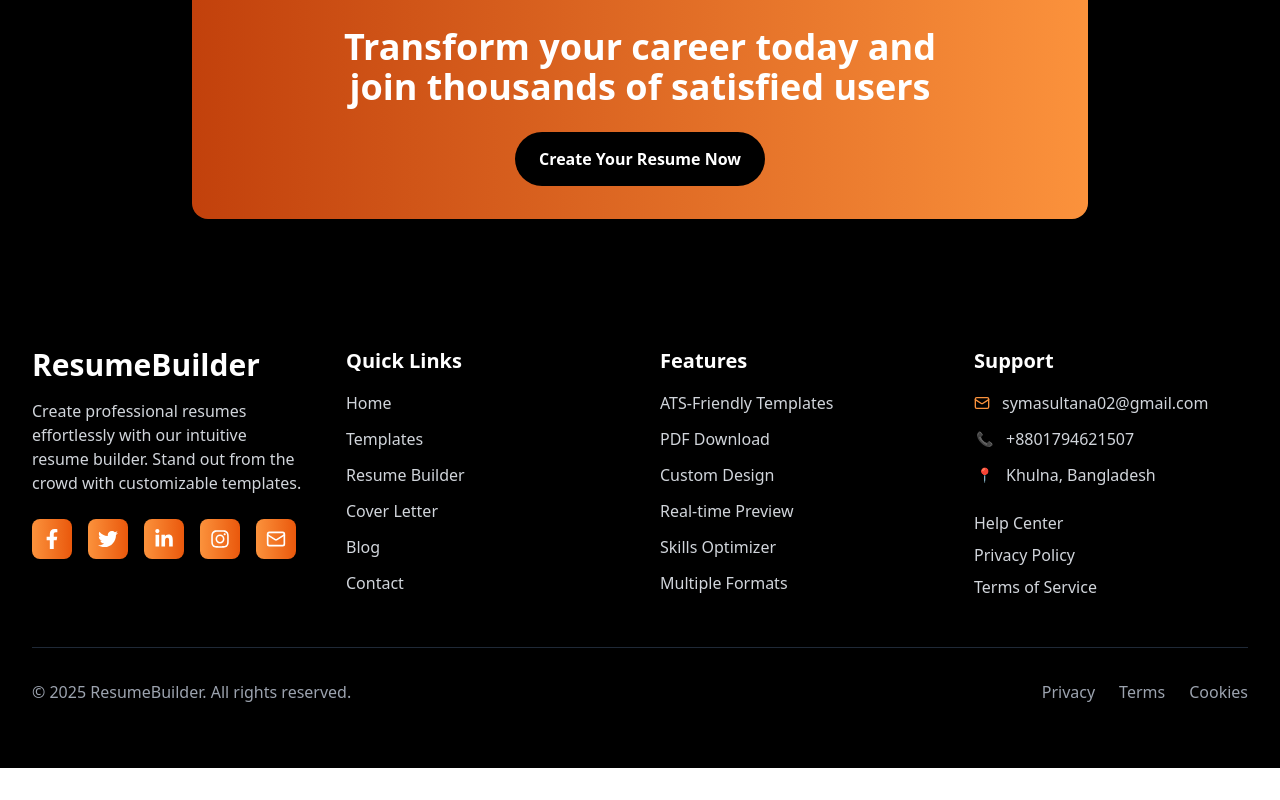
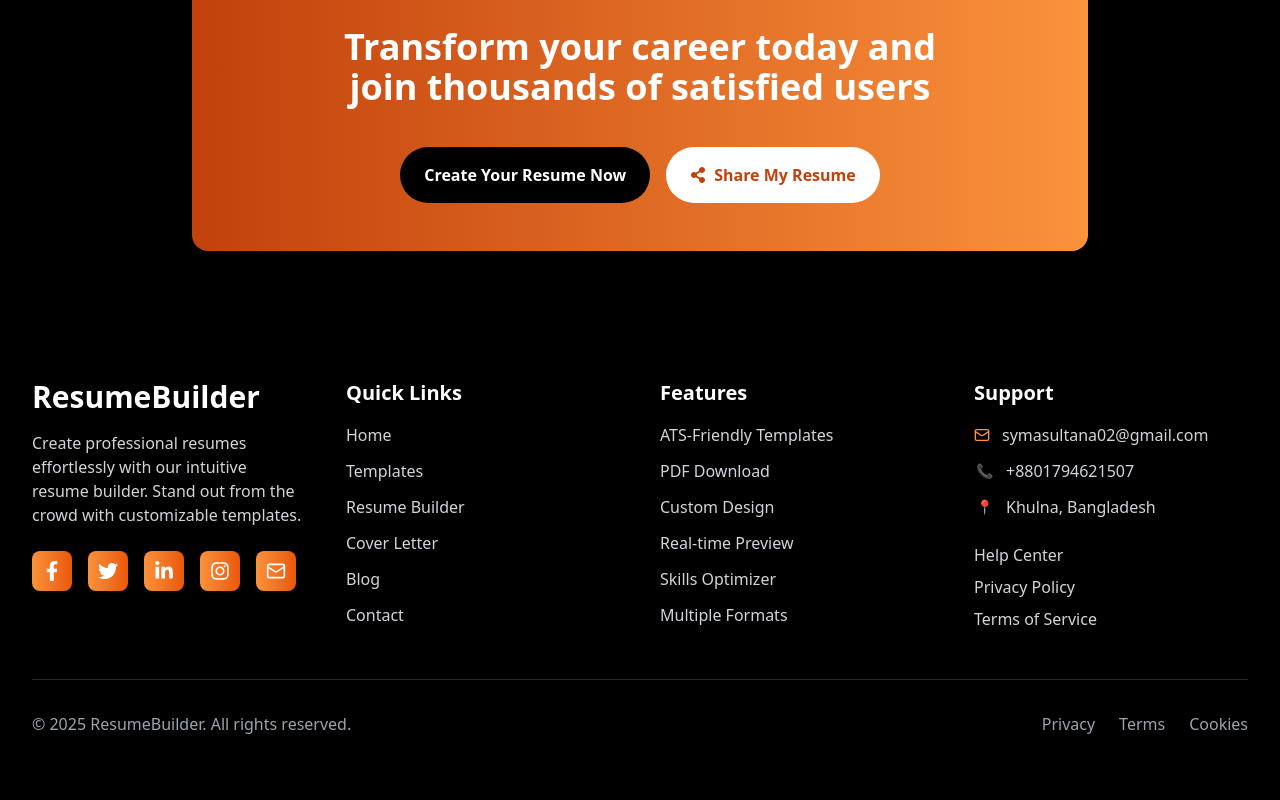
Before and after one commit to symadev/skillsync, a React (Vite) app: page / in a window 1280 px wide. Shown: the part 3491-4291 px from the top of the page. Before the commit the page ends 4259 px from the top, so only its background shows below. Built offline with nearby package versions, Linux system fonts and the light colour scheme; no server answers; sample sign-in values are in the browser's storage.

Commit message:
added the links

```diff
--- a/src/Component/CtaSection.jsx
+++ b/src/Component/CtaSection.jsx
@@ -1,7 +1,24 @@
+import { useState } from "react";
+import Modal from "react-modal";
 import { Link } from "react-router-dom";
+import { FaCopy, FaShareAlt } from "react-icons/fa";
+Modal.setAppElement('#root');
+
+const CtaSection = ({ user }) => {
+  const [isModalOpen, setIsModalOpen] = useState(false);
 
 
-const CtaSection = () => {
+  const shareLink = `https://skillsync.com/share/${user?.email}`;
+   if (!user || !user.email) {
+  return null; // বা fallback UI দেখাও
+}
+console.log(user);
+
+  const handleCopy = () => {
+    navigator.clipboard.writeText(shareLink);
+    alert("Share link copied to clipboard!");
+  };
+
   return (
     <div className="bg-black py-16 px-6">
       <div className="max-w-4xl mx-auto bg-gradient-to-r from-orange-700 to-orange-400 rounded-2xl py-12 px-6 text-center text-white shadow-lg">
@@ -9,12 +26,59 @@ const CtaSection = () => {
           Transform your career today and <br />
           join thousands of satisfied users
         </h2>
-                <Link to ="/dashboard/resume" className="bg-black hover:bg-orange-700 text-white font-semibold py-4 px-6 rounded-full transition duration-300">
+
+        <div className="flex justify-center gap-4 flex-wrap">
+          <Link
+            to="/dashboard/resume"
+            className="bg-black hover:bg-orange-700 text-white font-semibold py-4 px-6 rounded-full transition duration-300"
+          >
             Create Your Resume Now
           </Link>
+
+          <button
+            onClick={() => setIsModalOpen(true)}
+            className="bg-white text-orange-700 font-semibold py-4 px-6 rounded-full transition duration-300 flex items-center gap-2"
+          >
+            <FaShareAlt /> Share My Resume
+          </button>
         </div>
+      </div>
+
+      {/* Modal for Share Link */}
+      <Modal
+        isOpen={isModalOpen}
+        onRequestClose={() => setIsModalOpen(false)}
+        contentLabel="Share Link Modal"
+        className="bg-white max-w-md mx-auto mt-40 p-6 rounded-lg shadow-lg outline-none"
+        overlayClassName="fixed inset-0 bg-black bg-opacity-50 flex justify-center items-center"
+      >
+        <h2 className="text-xl font-bold mb-4 text-gray-800">Your Shareable Link</h2>
+        <div className="flex items-center border rounded px-2 py-1 mb-4">
+          <input
+            type="text"
+            value={shareLink}
+            readOnly
+            className="flex-1 text-sm text-gray-800 bg-transparent outline-none"
+          />
+          <button
+            onClick={handleCopy}
+            className="ml-2 text-orange-700 hover:text-orange-900"
+          >
+            <FaCopy />
+          </button>
+        </div>
+        <button
+          onClick={() => setIsModalOpen(false)}
+          className="bg-orange-600 text-white px-4 py-2 rounded hover:bg-orange-700"
+        >
+          Close
+        </button>
+      </Modal>
     </div>
   );
 };
 
 export default CtaSection;
+
+
+//প্রোডাকশনে শেয়ারেবল লিংক ব্যবহার করতে হলে তোমার অবশ্যই একটা রিয়েল ডোমেইন নাম লাগবে।
--- a/src/Component/DashBoard/Profile.jsx
+++ b/src/Component/DashBoard/Profile.jsx
@@ -18,6 +18,9 @@ import {
 } from "recharts";
 import UseProfileStats from "../Provider/useProfileStats";
 import { useResumeProgress } from "../Provider/ResumeProgressContext";
+import { useEffect } from "react";
+import UseAxiosSecure from "../AdminRoutes/UseAxiosSecure";
+import UseAuth from "../AdminRoutes/UseAuth";
  // ঠিক path দিও
 
 const dummyGraphData = [
@@ -30,6 +33,17 @@ const dummyGraphData = [
 const Profile = () => {
   const { stats, isLoading } = UseProfileStats();
   const { progress } = useResumeProgress();
+   const { user } = UseAuth();
+   const axiosSecure = UseAxiosSecure();
+
+
+  useEffect(() => {
+  if (user?.email) {
+    axiosSecure.post('/track-view', { email: user.email }).catch(err => {
+      console.error("View tracking failed:", err.message);
+    });
+  }
+}, [user]);
 
   if (isLoading) {
     return <div className="text-center text-white py-10">Loading...</div>;
--- a/src/Component/Home.jsx
+++ b/src/Component/Home.jsx
@@ -1,3 +1,4 @@
+import UseAuth from "./AdminRoutes/UseAuth";
 import Ai from "./Ai";
 import Banner from "./Banner";
 import Card from "./Card";
@@ -7,6 +8,9 @@ import PdfImage from "./PdfImage";
 import Resume from "./Resume";
 
 const Home = () => {
+
+    const { user } = UseAuth();
+
     return (
         <div>
             <Banner></Banner>
@@ -32,7 +36,7 @@ const Home = () => {
             </section>
 
             <section id="contacts" className="scroll-mt-24">
-                <CtaSection></CtaSection>
+                {user?.email && <CtaSection user={user} />}
             </section>
         </div>
     );
```
Also changed, not shown: src/Component/Provider/UseAuth.jsx (deleted). Lines whose indentation alone changed are shown as unchanged.
